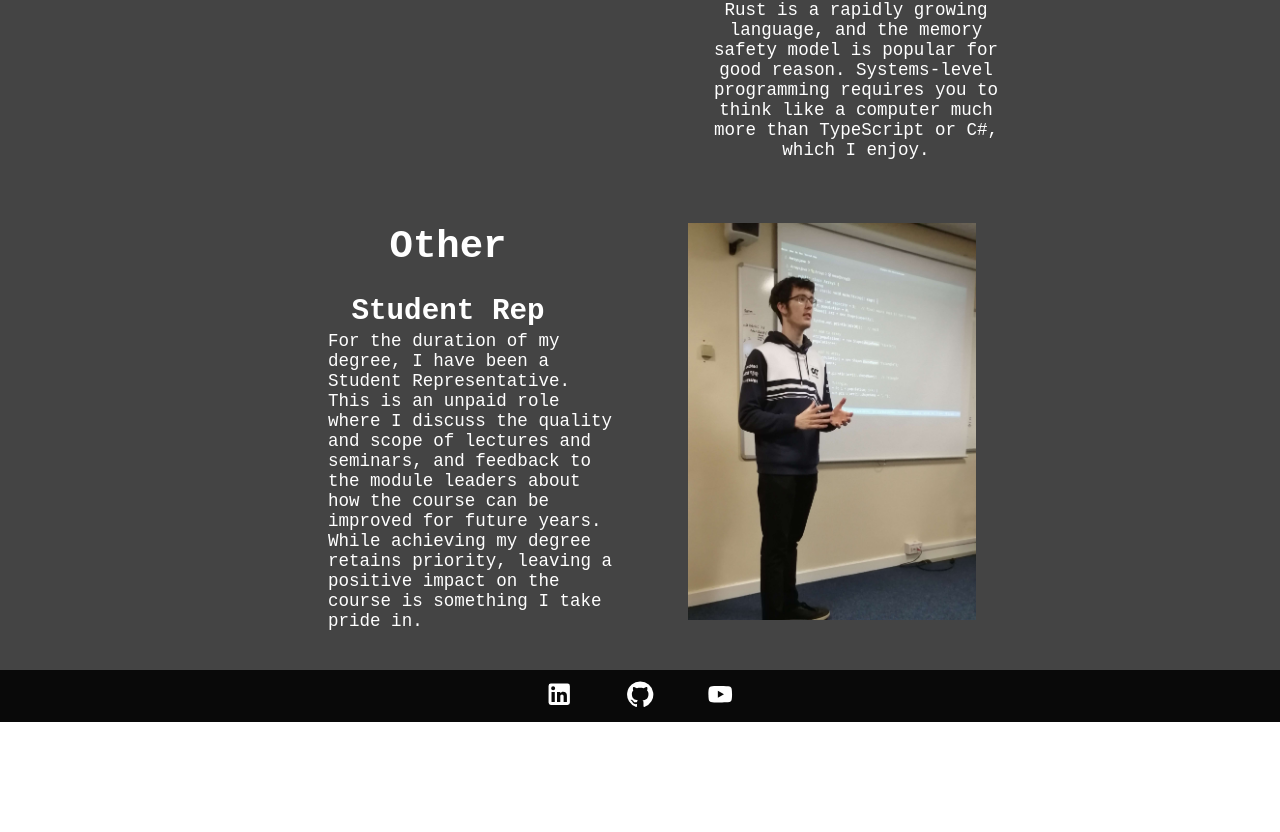
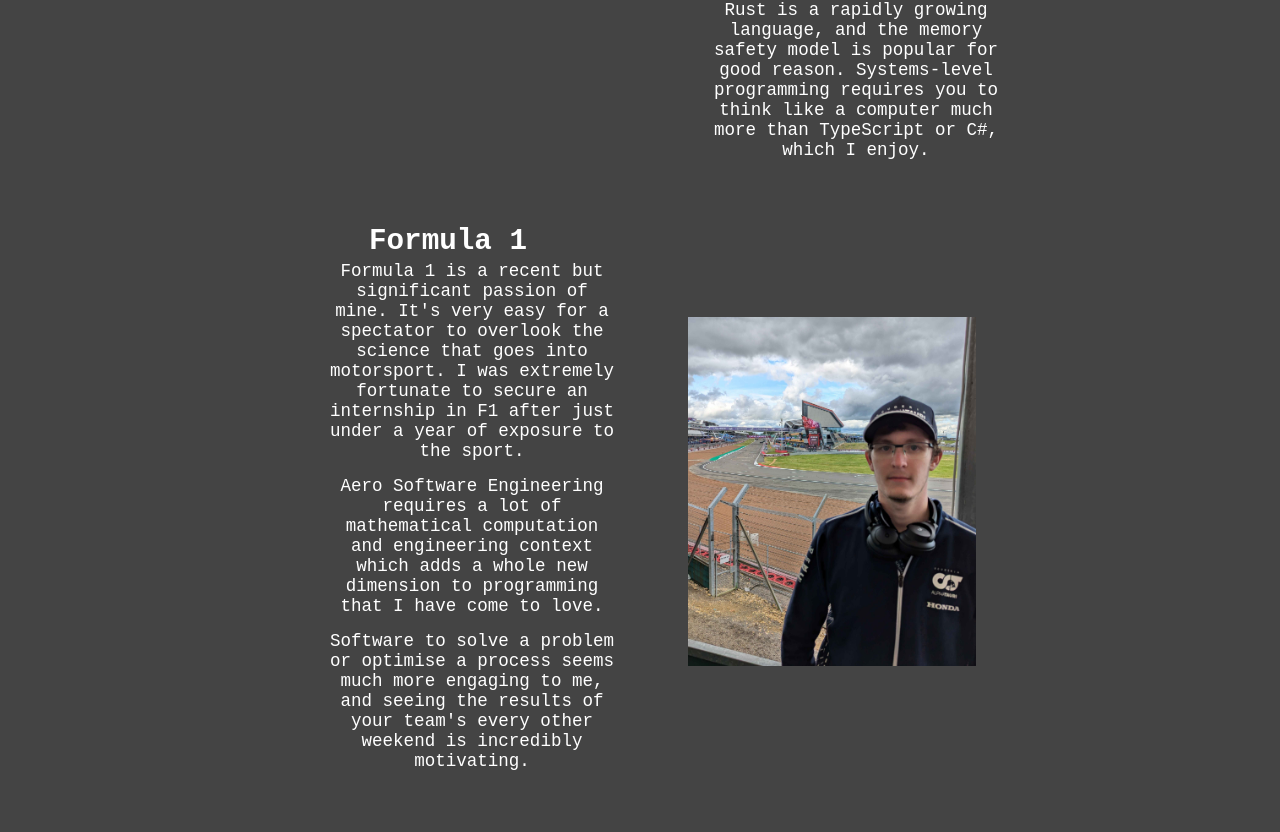
Before and after one commit to BenTaylor25/WebPortfolio2023, a React (Vite) app in the folder web-portfolio-2023/: page /WebPortfolio2023/about in a window 1280 px wide. Shown: the part 2560-3392 px from the top of the page. Before the commit the page ends 3282 px from the top, so only its background shows below. Built offline with nearby package versions, Linux system fonts and the light colour scheme.

Commit message:
added F1 section to About

```diff
--- a/web-portfolio-2023/src/components/pages/About/About.tsx
+++ b/web-portfolio-2023/src/components/pages/About/About.tsx
@@ -169,7 +169,33 @@ export default function About() {
                     </p>
                 </div>
             </section>
+            <section className="formula_one">
+                <div>
+                    <h2>Formula 1</h2>
+                    <p>
+                        Formula 1 is a recent but significant passion of mine.
+                        It's very easy for a spectator to overlook the science that goes into motorsport.
+                        I was extremely fortunate to secure an internship in F1 after just under a year of
+                        exposure to the sport.
+                    </p>
+                    <br />
+                    <p>
+                        Aero Software Engineering requires a lot of mathematical computation and engineering context
+                        which adds a whole new dimension to programming that I have come to love.
+                    </p>
+                    <br />
+                    <p>
+                        Software to solve a problem or optimise a process seems much more engaging to me,
+                        and seeing the results of your team's every other weekend is incredibly motivating.
+                    </p>
+                </div>
+                <img src="assets/about/silverstone.jpg" alt="image of Ben at Silverstone racing track" />
+            </section>
             <section className='other'>
+                <img
+                    src="assets/about/presentation.jpg"
+                    alt="image of Ben giving presentation PAL"
+                />
                 <div>
                     <h1>Other</h1>
                     <section>
@@ -185,10 +211,6 @@ export default function About() {
                         </p>
                     </section>
                 </div>
-                <img
-                    src="assets/about/presentation.jpg"
-                    alt="image of Ben giving presentation PAL"
-                />
             </section>
         </main>
     )
```
Also changed, not shown: web-portfolio-2023/public/assets/about/silverstone.jpg (added).
